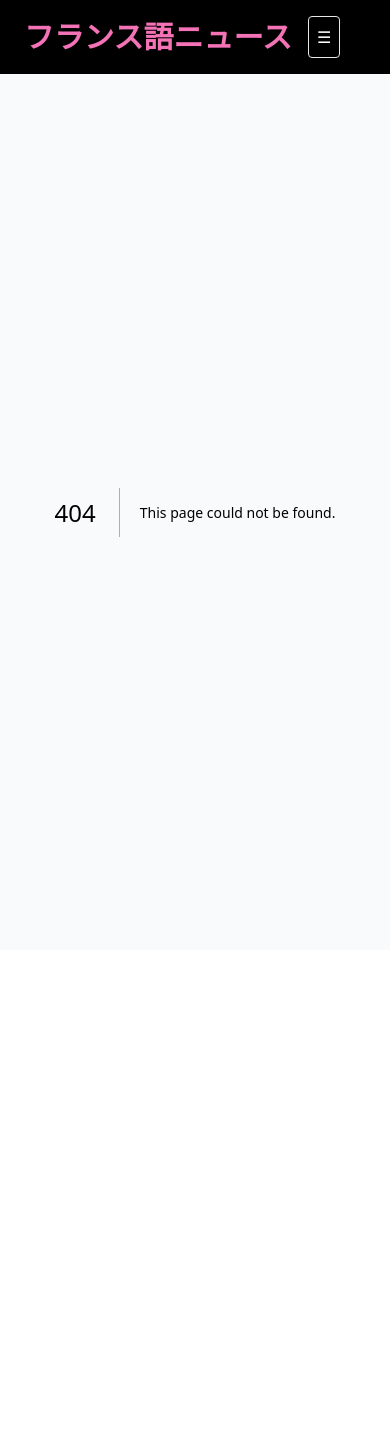
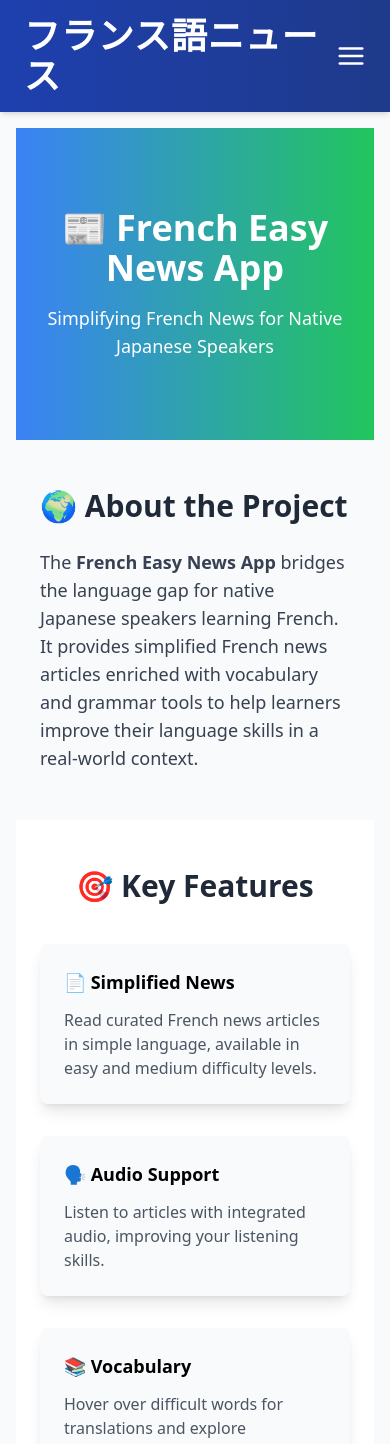
Before and after one commit to horus-4ever/easy-french-news, a Next.js app: page /about in a window 390 px wide. Before the commit this address had no page. Shown: the top 1444 px of the page. Before the commit the page ends 950 px from the top, so only its background shows below. Built offline with nearby package versions, Linux system fonts and the light colour scheme.

Commit message:
feat(navbar): improved navbar UI on desktop and on mobile

```diff
--- /dev/null
+++ b/src/app/about/page.tsx
@@ -0,0 +1,99 @@
+// src/app/about/page.tsx
+
+import React from 'react';
+import Link from 'next/link';
+
+export default function AboutPage() {
+  return (
+    <div className="min-h-screen bg-gray-50">
+      {/* Hero Section */}
+      <header className="bg-gradient-to-r from-blue-500 to-green-500 text-white py-20 text-center">
+        <h1 className="text-4xl font-bold">📰 French Easy News App</h1>
+        <p className="mt-4 text-lg">
+          Simplifying French News for Native Japanese Speakers
+        </p>
+      </header>
+
+      {/* About Section */}
+      <section className="py-12 px-6 container mx-auto">
+        <h2 className="text-3xl font-bold text-gray-800 mb-6">🌍 About the Project</h2>
+        <p className="text-gray-700 text-lg leading-7">
+          The <strong>French Easy News App</strong> bridges the language gap for
+          native Japanese speakers learning French. It provides simplified
+          French news articles enriched with vocabulary and grammar tools to
+          help learners improve their language skills in a real-world context.
+        </p>
+      </section>
+
+      {/* Features Section */}
+      <section className="py-12 px-6 bg-white">
+        <h2 className="text-3xl font-bold text-gray-800 text-center mb-10">
+          🎯 Key Features
+        </h2>
+        <div className="grid grid-cols-1 md:grid-cols-2 lg:grid-cols-3 gap-8">
+          <div className="p-6 bg-gray-50 shadow-lg rounded-lg">
+            <h3 className="font-semibold text-lg mb-3">📄 Simplified News</h3>
+            <p className="text-gray-600">
+              Read curated French news articles in simple language, available
+              in easy and medium difficulty levels.
+            </p>
+          </div>
+          <div className="p-6 bg-gray-50 shadow-lg rounded-lg">
+            <h3 className="font-semibold text-lg mb-3">🗣️ Audio Support</h3>
+            <p className="text-gray-600">
+              Listen to articles with integrated audio, improving your listening
+              skills.
+            </p>
+          </div>
+          <div className="p-6 bg-gray-50 shadow-lg rounded-lg">
+            <h3 className="font-semibold text-lg mb-3">📚 Vocabulary</h3>
+            <p className="text-gray-600">
+              Hover over difficult words for translations and explore vocabulary
+              lists for every article.
+            </p>
+          </div>
+          <div className="p-6 bg-gray-50 shadow-lg rounded-lg">
+            <h3 className="font-semibold text-lg mb-3">📖 Grammar Learning</h3>
+            <p className="text-gray-600">
+              Explore contextual grammar lessons with examples tied to the
+              articles.
+            </p>
+          </div>
+          <div className="p-6 bg-gray-50 shadow-lg rounded-lg">
+            <h3 className="font-semibold text-lg mb-3">📝 Quiz</h3>
+            <p className="text-gray-600">
+              Test your comprehension with quizzes at the end of every article.
+            </p>
+          </div>
+          <div className="p-6 bg-gray-50 shadow-lg rounded-lg">
+            <h3 className="font-semibold text-lg mb-3">📱 Responsive Design</h3>
+            <p className="text-gray-600">
+              Enjoy a seamless experience on both mobile and desktop devices.
+            </p>
+          </div>
+        </div>
+      </section>
+
+      {/* Tech Stack Section */}
+      <section className="py-12 px-6 container mx-auto bg-gray-100">
+        <h2 className="text-3xl font-bold text-gray-800 mb-6">🛠️ Tech Stack</h2>
+        <p className="text-gray-700 text-lg leading-7">
+          Built with Next.js, React, TailwindCSS, MongoDB, and HTML5 Audio API
+          for a fast and engaging user experience.
+        </p>
+      </section>
+
+      {/* Footer Section */}
+      <footer className="bg-gray-900 text-white py-6">
+        <div className="container mx-auto text-center">
+          <p className="text-lg">
+            Learn more on our{' '}
+            <Link href="https://github.com/horus-4ever/easy-french-news" className="text-blue-400 underline hover:text-blue-300">
+                GitHub Repository
+            </Link>
+          </p>
+        </div>
+      </footer>
+    </div>
+  );
+}
--- a/src/components/Navbar.tsx
+++ b/src/components/Navbar.tsx
@@ -1,40 +1,96 @@
 'use client';
 
 import Link from 'next/link';
-import React, { useState } from 'react';
+import React, { useState, useRef, useEffect } from 'react';
+import { FiMenu, FiX } from 'react-icons/fi';
 
 export default function Navbar() {
   const [open, setOpen] = useState(false);
+  const [navHeight, setNavHeight] = useState(0);
+  const navRef = useRef(null);
+
+  // Calculate and update navbar height dynamically
+  useEffect(() => {
+    if (navRef.current) {
+      setNavHeight(navRef.current["offsetHeight"]);
+    }
+
+    // Update height on window resize
+    const handleResize = () => {
+      if (navRef.current) {
+        setNavHeight(navRef.current["offsetHeight"]);
+      }
+    };
+
+    window.addEventListener('resize', handleResize);
+    return () => window.removeEventListener('resize', handleResize);
+  }, []);
 
   return (
-    <nav className="bg-black shadow-md px-6 py-4">
-      <div className="mx-auto flex items-center justify-left">
-        <div className="flex items-center space-x-4">
-          <Link href="/" className="text-3xl font-bold text-pink-400">
-          フランス語ニュース
+    <>
+      <nav
+        ref={navRef}
+        className="bg-gradient-to-r from-blue-800 to-blue-900 shadow-md relative z-50"
+      >
+        <div className="container mx-auto flex items-center justify-between py-4 px-6">
+          {/* Logo */}
+          <Link href="/" className="text-4xl font-extrabold text-white tracking-wide">
+            フランス語ニュース
           </Link>
-          <button
-            className="md:hidden p-2 border rounded text-white"
-            onClick={() => setOpen(!open)}
-          >
-            ☰
-          </button>
-          <div className="hidden md:flex items-center space-x-4">
-            <Link href="/" className="hover:underline text-white">
+
+          {/* Desktop Menu */}
+          <div className="hidden md:flex items-center space-x-8">
+            <Link
+              href="/"
+              className="text-lg text-white hover:text-blue-300 transition duration-300"
+            >
               Home
             </Link>
-            {/* Filter / search would go here if needed */}
+            <Link
+              href="/about"
+              className="text-lg text-white hover:text-blue-300 transition duration-300"
+            >
+              About
+            </Link>
           </div>
+
+          {/* Mobile Menu Button */}
+          <button
+            className={`md:hidden text-white text-3xl transform transition duration-500 ${
+              open ? 'rotate-180' : 'rotate-0'
+            }`}
+            onClick={() => setOpen(!open)}
+            aria-label="Toggle Menu"
+          >
+            {open ? <FiX /> : <FiMenu />}
+          </button>
+        </div>
+      </nav>
+
+      {/* Mobile Menu Overlay */}
+      <div
+        className={`fixed top-0 bottom-0 right-0 bg-blue-950 bg-opacity-90 backdrop-blur-md transform transition-all duration-500 ${
+          open ? 'translate-x-0' : 'translate-x-full'
+        } z-40`}
+        style={{ width: '100%', top: `${navHeight}px` }}  // Dynamic height + width for slide-in effect
+      >
+        <div className="flex flex-col items-center justify-center h-full space-y-10">
+          <Link
+            href="/"
+            className="text-3xl text-white hover:text-blue-300 transition duration-300"
+            onClick={() => setOpen(false)}
+          >
+            Home
+          </Link>
+          <Link
+            href="/about"
+            className="text-3xl text-white hover:text-blue-300 transition duration-300"
+            onClick={() => setOpen(false)}
+          >
+            About
+          </Link>
         </div>
       </div>
-      {open && (
-        <div className="md:hidden mt-2">
-          <Link href="/" className="block py-2">
-            Home
-          </Link>
-          {/* Additional nav items */}
-        </div>
-      )}
-    </nav>
+    </>
   );
 }
```
